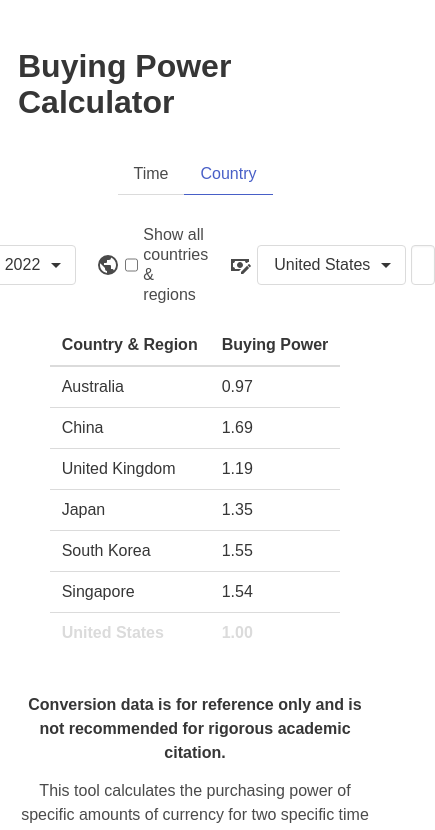
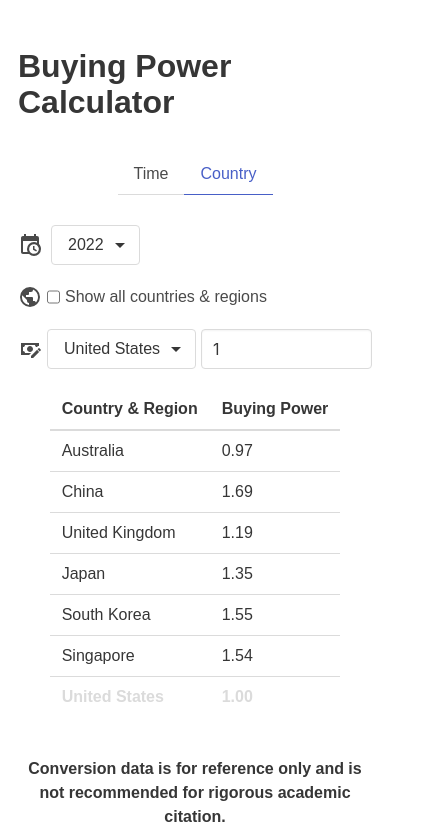
Before and after one commit to Astrian/buying-power-calculator, a React (Vite) app: page / in a window 390 px wide. Shown: the top 830 px of the page, 435 px wide, since content can reach past the window. Built offline with nearby package versions, Linux system fonts and the light colour scheme.

Commit message:
Phone layout adjustment

```diff
--- a/src/features/countries.scss
+++ b/src/features/countries.scss
@@ -28,3 +28,18 @@
     }
   }
 }
+
+// phone layout
+@media (max-width: 820px) {
+  .feature-body {
+    .pref {
+      flex-direction: column;
+      align-items: start;
+      gap: 20px;
+      .pref-item {
+        flex-direction: row;
+        gap: 5px;
+      }
+    }
+  }
+}
--- a/src/style.scss
+++ b/src/style.scss
@@ -41,6 +41,7 @@
     gap: 14px;
     margin-top: 40px;
     text-align: center;
+    margin-bottom: 20px;
   }
 }
 
```
